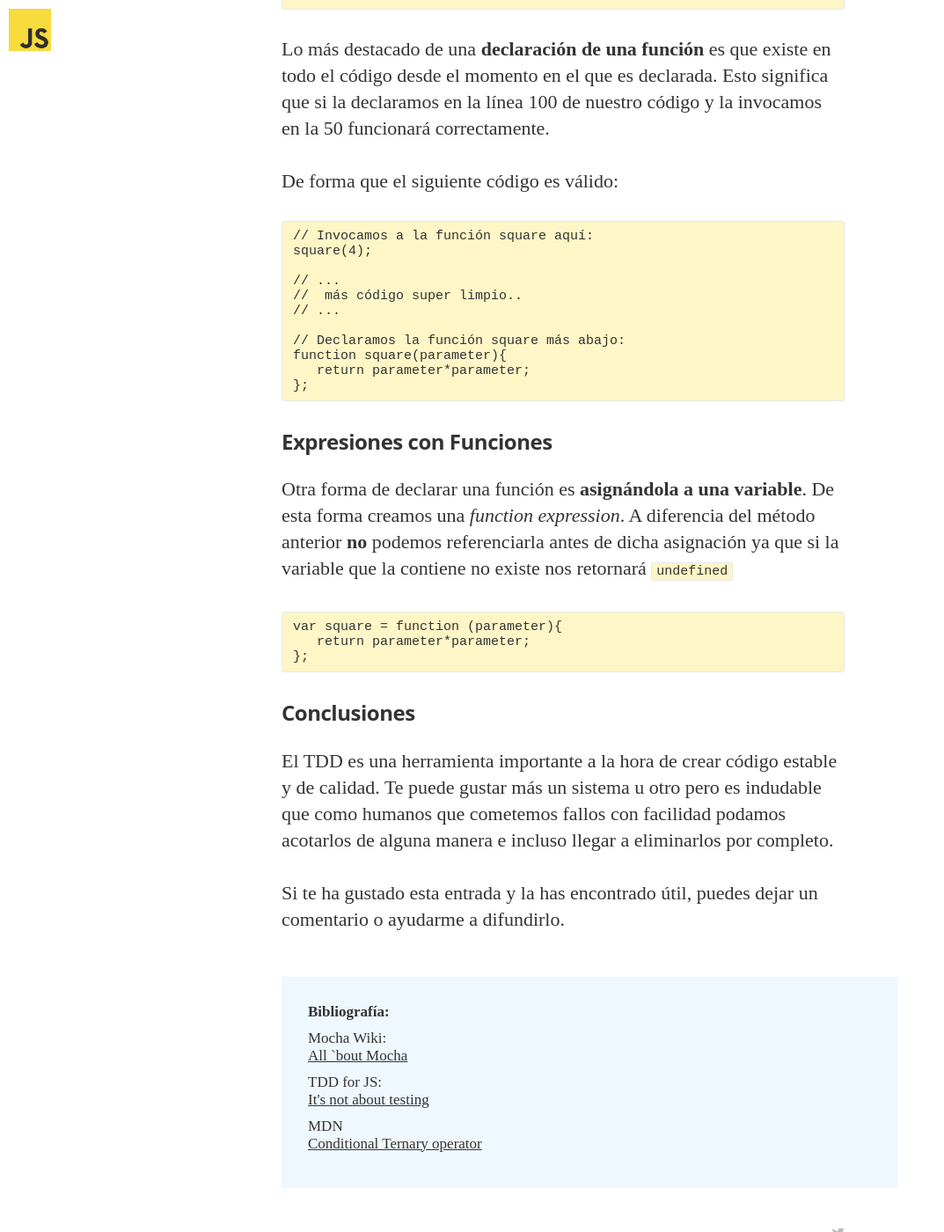
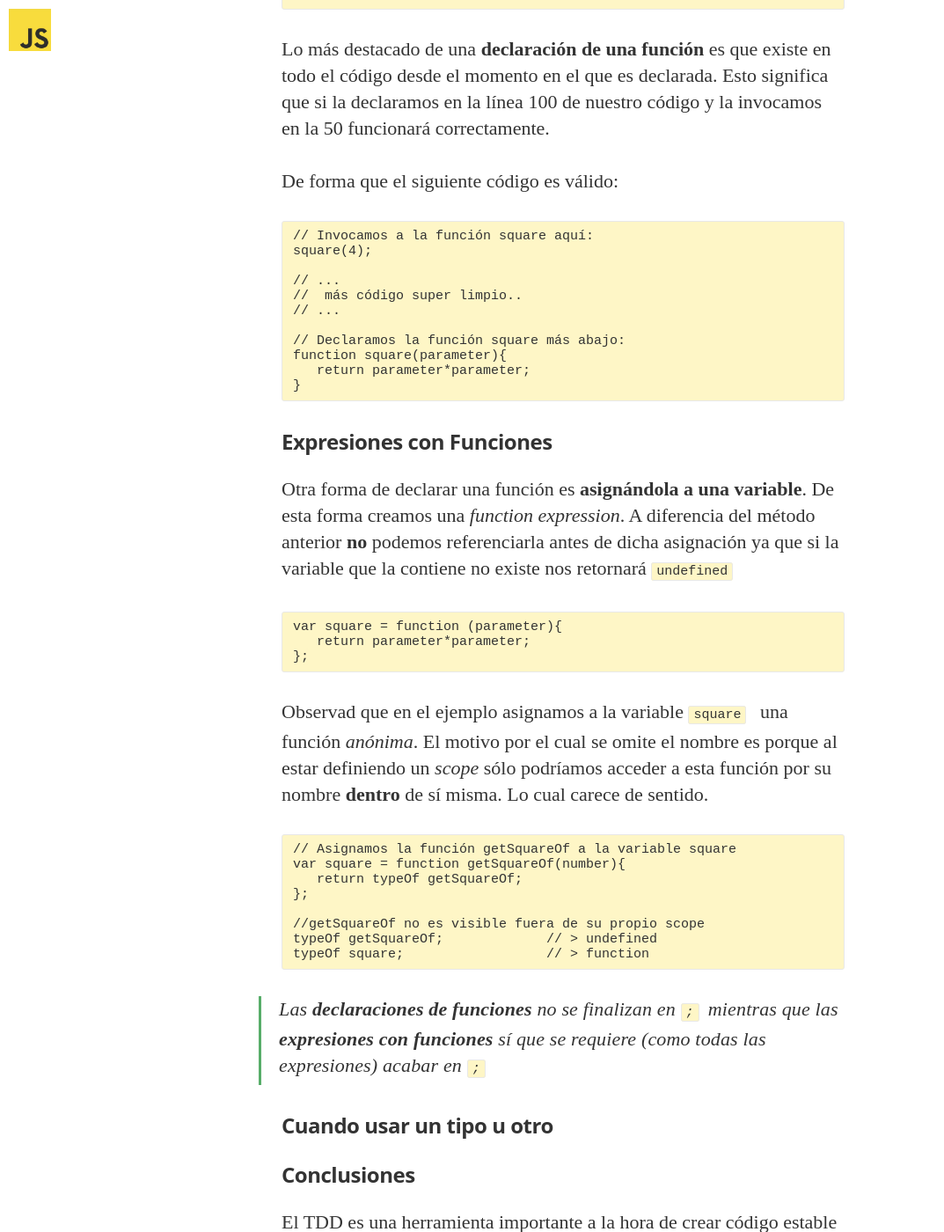
Before and after one commit to davecarter/jsblog, a Jekyll site: the page built from _posts/2015-07-28-funciones-y-closures.md, in a window 1280 px wide and 1400 px high, scrolled down 1586 px. Shown: the whole window at 88% size, without its empty margins (0-1073 px from the left). Built offline with Jekyll 4.4.1, drawn with Linux system fonts in a browser that asks for light colours; nearby versions of some CDN libraries; some web fonts are replaced; Markdown is read by kramdown in place of the engine named in the settings; comment, search, counter and statistics services are not loaded; some of the changed text lies outside the part shown.

Commit message:
added cover to the functions post and more content

````diff
--- a/_posts/2015-07-28-funciones-y-closures.md
+++ b/_posts/2015-07-28-funciones-y-closures.md
@@ -21,7 +21,7 @@
 ```
 function square(parameter){
    return parameter*parameter;
-};
+}
 
 ```
 Lo más destacado de una **declaración de una función** es que existe en todo el código desde el momento en el que es declarada. Esto significa que si la declaramos en la línea 100 de nuestro código y la invocamos en la 50 funcionará correctamente.
@@ -39,7 +39,7 @@
 // Declaramos la función square más abajo:
 function square(parameter){
    return parameter*parameter;
-};
+}
 ```
 
 ### Expresiones con Funciones
@@ -51,6 +51,23 @@
    return parameter*parameter;
 };
 ```
+
+Observad que en el ejemplo asignamos a la variable `square` una función *anónima*. El motivo por el cual se omite el nombre es porque al estar definiendo un *scope* sólo podríamos acceder a esta función por su nombre **dentro** de sí misma. Lo cual carece de sentido.
+
+```
+// Asignamos la función getSquareOf a la variable square
+var square = function getSquareOf(number){
+   return typeOf getSquareOf;
+};
+
+//getSquareOf no es visible fuera de su propio scope
+typeOf getSquareOf;		// > undefined
+typeOf square;			// > function
+```
+
+> Las **declaraciones de funciones** no se finalizan en `;`mientras que las **expresiones con funciones** sí que se requiere (como todas las expresiones) acabar en `;`
+
+### Cuando usar un tipo u otro
 
 
 
@@ -65,13 +82,10 @@
 <div class="referencias">
   <p><strong>Bibliografía:</strong></p>
 
-  <p>Mocha Wiki: <br />
-  <a href="https://github.com/mochajs/mocha/wiki">All `bout Mocha</a></p>
+  <p>Koalite: <br />
+  <a href="http://blog.koalite.com/2011/10/javascript-diferencias-entre-declaracion-de-funcion-y-expresion-con-funcion/">Diferencias entre declaración de función y expresión con función</a></p>
 
   <p>TDD for JS: <br />
   <a href="https://jaxenter.com/behaviour-driven-development-for-javascript-part-one-107588.html">It's not about testing</a></p>
 
-<p>MDN<br />
-<a href="https://developer.mozilla.org/es/docs/Web/JavaScript/Reference/Operators/Conditional_Operator">Conditional Ternary operator</a></p>
-
 </div>
````
Also changed, not shown: assets/article_images/cover-functions.jpg (added).
